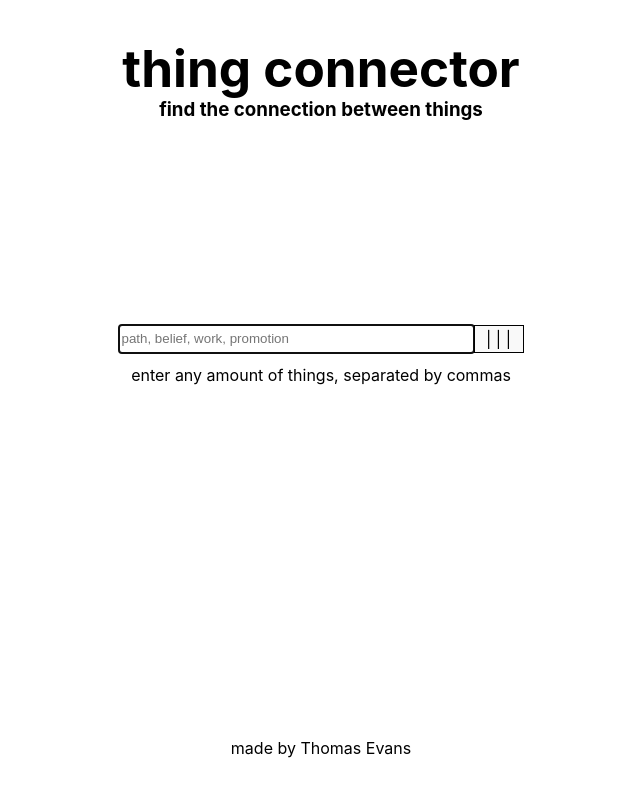
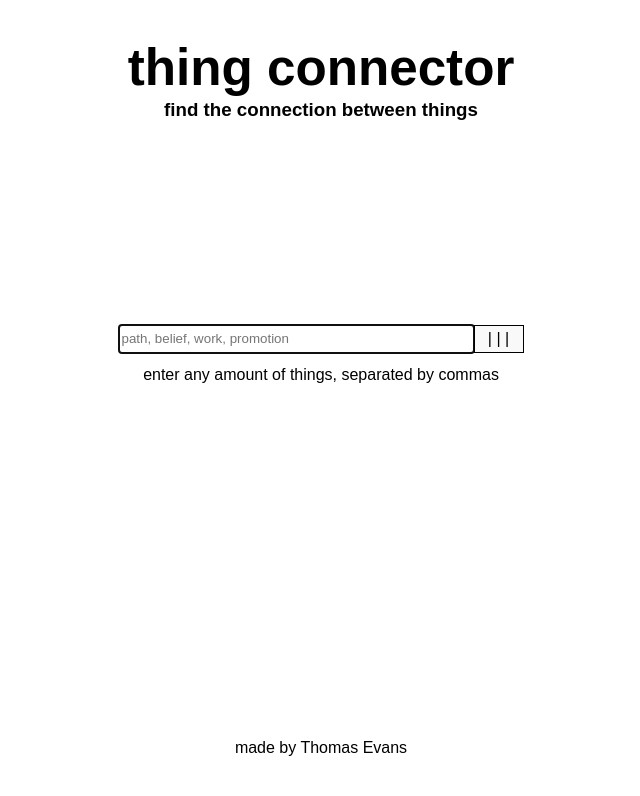
Before and after one commit to daefron/thing-connector, a React (Vite) app in the folder front-end/: page / in a window 1280 px wide. Shown: the top 796 px of the page, without its empty margins (319-959 px from the left). Built offline with nearby package versions, Linux system fonts and the light colour scheme.

Commit message:
Adjusted error handling/font

```diff
--- a/front-end/src/App.css
+++ b/front-end/src/App.css
@@ -1,5 +1,6 @@
 body {
   height: 100vh;
+  font-family: Arial, Helvetica, sans-serif;
 }
 #root {
   width: calc(100% - 40px);
--- a/front-end/src/Components/Main/apiCall.js
+++ b/front-end/src/Components/Main/apiCall.js
@@ -2,6 +2,8 @@ async function dataOrError(response, setError) {
   if (!response.ok) {
     if (response.status === 503) {
       setError("the model is overloaded, please try again later.");
+    } else {
+      setError("could not connect to model");
     }
     throw new Error(response);
   } else {
```
